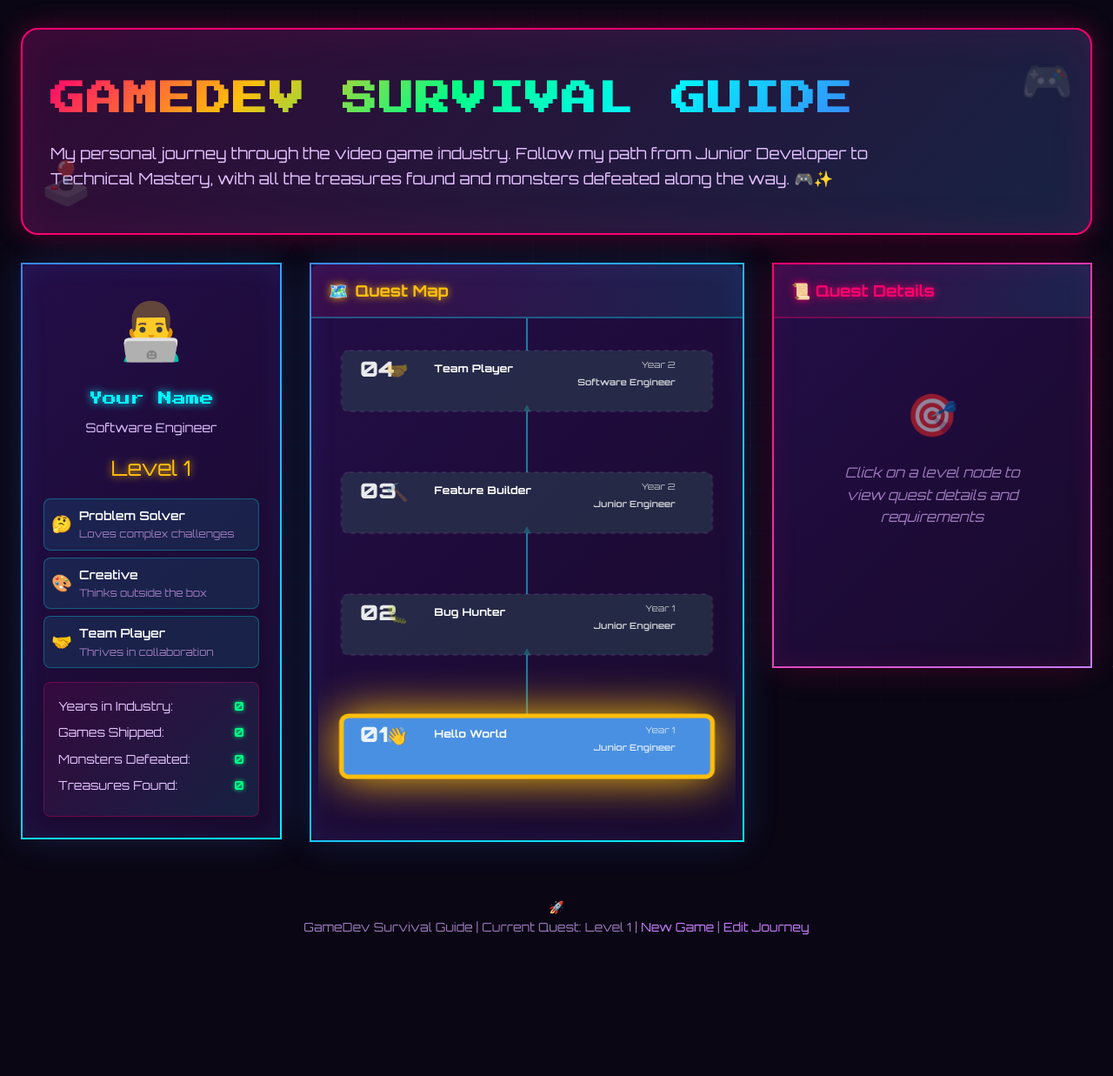
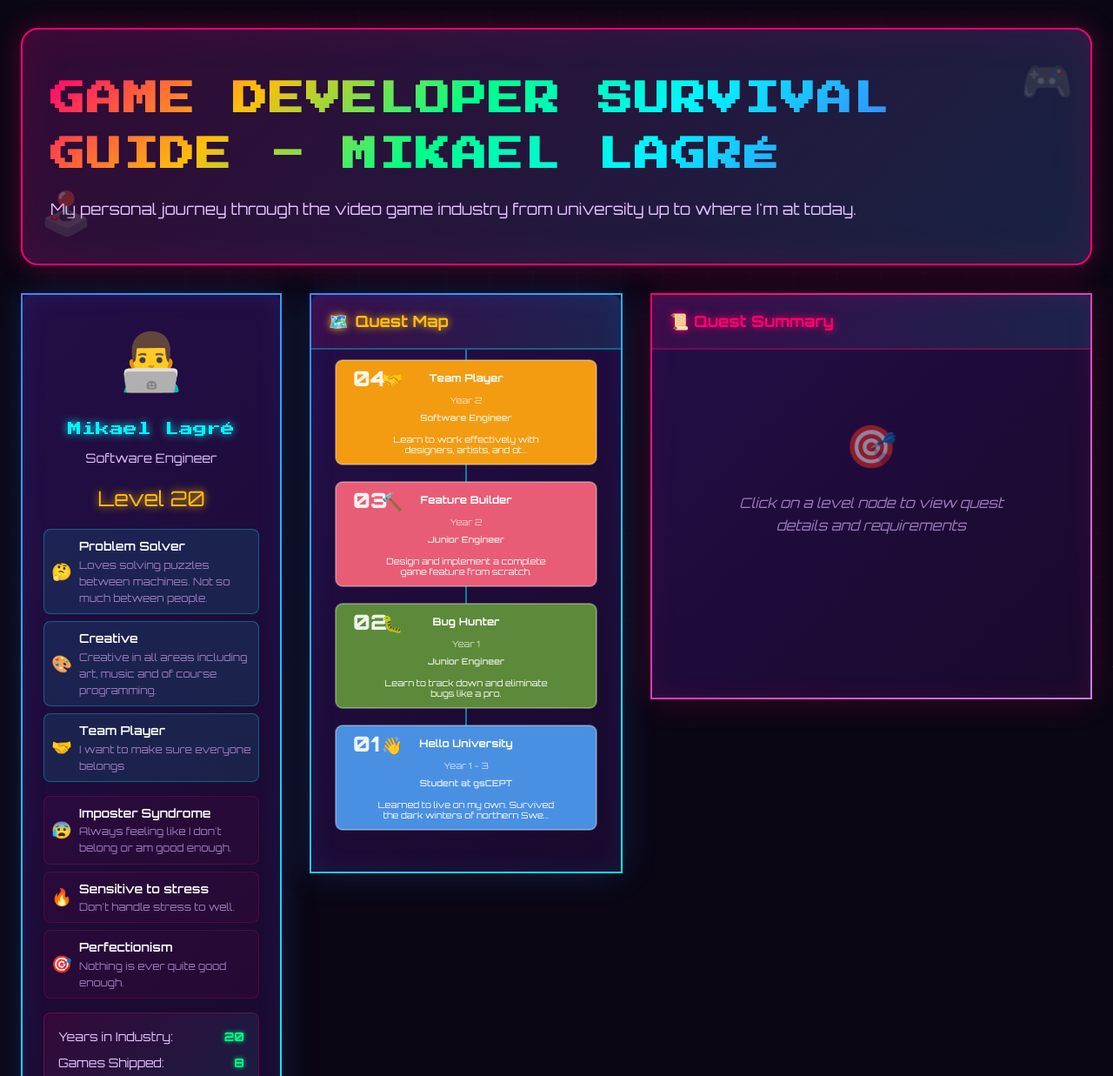
Before and after one commit to mikaellagre/gamedev-survival-guide, a plain HTML site: page index.html in a window 1280 px wide. Shown: the top 1237 px of the page at 87% size. Before the commit the page ends 1173 px from the top, so only its background shows below. Drawn offline with Linux system fonts and the light colour scheme.

Commit message:
Latest working

```diff
--- a/index.html
+++ b/index.html
@@ -274,6 +274,42 @@
         font-size: 1.2rem;
       }
 
+      /* Curses Section */
+      .curses-section {
+        margin-top: 1rem;
+      }
+
+      .curses-title {
+        color: var(--neon-pink);
+        font-size: 0.875rem;
+        font-weight: 700;
+        text-transform: uppercase;
+        letter-spacing: 1px;
+        margin-bottom: 0.5rem;
+        text-shadow: 0 0 5px var(--neon-pink);
+      }
+
+      .curses-list {
+        list-style: none;
+        padding: 0;
+      }
+
+      .curse-item {
+        background: rgba(255, 0, 110, 0.05);
+        border: 1px solid rgba(255, 0, 110, 0.2);
+        border-radius: var(--radius-sm);
+        padding: 0.5rem;
+        margin-bottom: 0.5rem;
+        font-size: 0.875rem;
+        display: flex;
+        align-items: center;
+        gap: 0.5rem;
+      }
+
+      .curse-icon {
+        font-size: 1.2rem;
+      }
+
       /* Stats Section */
       .stats-panel {
         background: linear-gradient(135deg, rgba(255, 0, 110, 0.1), rgba(0, 245, 255, 0.1));
@@ -327,7 +363,7 @@
           0 0 40px rgba(58, 134, 255, 0.2);
         overflow: hidden;
         position: relative;
-        width: 500px;
+        width: 360px;
         flex-shrink: 0;
       }
 
@@ -813,21 +849,27 @@
   <body>
     <div class="container">
       <header class="hero">
-        <h1>GameDev Survival Guide</h1>
-        <p>My personal journey through the video game industry. Follow my path from Junior Developer to Technical Mastery, with all the treasures found and monsters defeated along the way. 🎮✨</p>
+        <h1>Game Developer Survival Guide - Mikael Lagré</h1>
+        <p>My personal journey through the video game industry from university up to where I'm at today.</p>
       </header>
 
       <!-- Character Section -->
       <div class="character-section">
         <aside class="character-card">
           <div class="character-avatar" id="characterAvatar">👨‍💻</div>
-          <div class="character-name" id="characterName">Your Name</div>
+          <div class="character-name" id="characterName">My name goes here</div>
           <div class="character-class" id="characterClass">Software Engineer</div>
           <div class="character-level" id="characterLevel">Level 1</div>
 
           <ul class="traits-list" id="traitsList">
             <!-- Traits will be populated here -->
           </ul>
+
+          <div class="curses-section">
+            <ul class="curses-list" id="cursesList">
+              <!-- Curses will be populated here -->
+            </ul>
+          </div>
 
           <div class="stats-panel">
             <div class="stat-item">
@@ -860,7 +902,7 @@
               </div>
             </div>
             <div class="quest-map">
-              <svg id="questBoard" viewBox="0 0 450 2800" preserveAspectRatio="none" style="height: 2800px;">
+              <svg id="questBoard" viewBox="0 0 340 2800" preserveAspectRatio="none" style="height: 2800px;">
                 <!-- SVG content will be generated by JavaScript -->
               </svg>
             </div>
@@ -870,7 +912,7 @@
           <aside class="quest-details-panel">
             <div class="details-toolbar">
               <div class="details-title">
-                <span>📜 Quest Details</span>
+                <span>📜 Quest Summary</span>
               </div>
             </div>
             <div class="quest-content" id="questContent">
@@ -886,7 +928,7 @@
       </div>
 
       <footer>
-        <p>GameDev Survival Guide | Current Quest: <span class="blink" id="currentQuest">Level 1</span> | <a href="#" onclick="resetGame(); return false;">New Game</a> | <a href="#" onclick="editMode(); return false;">Edit Journey</a></p>
+        <p>GameDev Survival Guide | <a href="#" onclick="resetGame(); return false;">Reset Data</a></p>
       </footer>
     </div>
 
@@ -910,18 +952,23 @@
       // Edit this section to customize your journey
 
       const myCharacter = {
-        name: "Your Name", // Change this to your name
+        name: "Mikael Lagré", // Change this to your name
         class: "Software Engineer",
         avatar: "👨‍💻", // Change emoji or use an image URL
-        currentLevel: 1, // Your current level (1-20)
+        currentLevel: 20, // Your current level (1-20)
         traits: [
-          { icon: "🤔", name: "Problem Solver", description: "Loves complex challenges" },
-          { icon: "🎨", name: "Creative", description: "Thinks outside the box" },
-          { icon: "🤝", name: "Team Player", description: "Thrives in collaboration" }
+          { icon: "🤔", name: "Problem Solver", description: "Loves solving puzzles between machines. Not so much between people." },
+          { icon: "🎨", name: "Creative", description: "Creative in all areas including art, music and of course programming." },
+          { icon: "🤝", name: "Team Player", description: "I want to make sure everyone belongs" }
+        ],
+        curses: [
+          { icon: "😰", name: "Imposter Syndrome", description: "Always feeling like I don't belong or am good enough." },
+          { icon: "🔥", name: "Sensitive to stress", description: "Don't handle stress to well." },
+          { icon: "🎯", name: "Perfectionism", description: "Nothing is ever quite good enough." }
         ],
         stats: {
-          yearsInIndustry: 0,
-          gamesShipped: 0,
+          yearsInIndustry: 20,
+          gamesShipped: 8,
           monstersDefeated: 0,
           treasuresFound: 0
         }
@@ -932,19 +979,17 @@
         levels: [
           {
             id: 1,
-            name: "Hello World",
-            year: "Year 1",
-            role: "Junior Engineer",
+            name: "Hello University",
+            year: "Year 1 - 3",
+            role: "Student at gsCEPT",
             emoji: "👋",
             color: "#4a90e2",
-            position: { x: 225, y: 2700 },
-            completed: false,
-            available: true,
+            position: { x: 170, y: 2700 },
             myPath: true,
 
             quest: {
-              title: "Breaking into GameDev",
-              description: "Your first steps into the game development world. Time to learn the basics and prove yourself.",
+              title: "You can study game development!?",
+              description: "Learned to live on my own. Survived the dark winters of northern Sweden where I learned how to work with others in group projects.",
               objectives: [
                 "Set up development environment",
                 "Submit your first pull request",
@@ -986,9 +1031,7 @@
             role: "Junior Engineer",
             emoji: "🐛",
             color: "#5c8a3a",
-            position: { x: 225, y: 2560 },
-            completed: false,
-            available: false,
+            position: { x: 170, y: 2560 },
             myPath: true,
 
             quest: {
@@ -1015,9 +1058,7 @@
             role: "Junior Engineer",
             emoji: "🔨",
             color: "#e85d75",
-            position: { x: 225, y: 2420 },
-            completed: false,
-            available: false,
+            position: { x: 170, y: 2420 },
             myPath: true,
 
             quest: {
@@ -1052,9 +1093,7 @@
             role: "Software Engineer",
             emoji: "🤝",
             color: "#f39c12",
-            position: { x: 225, y: 2280 },
-            completed: false,
-            available: false,
+            position: { x: 170, y: 2280 },
             myPath: true,
 
             quest: {
@@ -1076,9 +1115,7 @@
             role: "Software Engineer",
             emoji: "⚡",
             color: "#9b59b6",
-            position: { x: 225, y: 2140 },
-            completed: false,
-            available: false,
+            position: { x: 170, y: 2140 },
             myPath: true,
 
             quest: {
@@ -1100,9 +1137,7 @@
             role: "Software Engineer",
             emoji: "🏗️",
             color: "#34495e",
-            position: { x: 225, y: 2000 },
-            completed: false,
-            available: false,
+            position: { x: 170, y: 2000 },
             myPath: true,
 
             quest: {
@@ -1124,9 +1159,7 @@
             role: "Senior Engineer",
             emoji: "🔥",
             color: "#e74c3c",
-            position: { x: 225, y: 1860 },
-            completed: false,
-            available: false,
+            position: { x: 170, y: 1860 },
             myPath: true,
 
             quest: {
@@ -1157,9 +1190,7 @@
             role: "Senior Engineer",
             emoji: "🧙",
             color: "#3498db",
-            position: { x: 225, y: 1720 },
-            completed: false,
-            available: false,
+            position: { x: 170, y: 1720 },
             myPath: true,
 
             quest: {
@@ -1181,9 +1212,7 @@
             role: "Senior Engineer",
             emoji: "🔧",
             color: "#16a085",
-            position: { x: 225, y: 1580 },
-            completed: false,
-            available: false,
+            position: { x: 170, y: 1580 },
             myPath: true,
 
             quest: {
@@ -1205,9 +1234,7 @@
             role: "Senior Engineer",
             emoji: "🚀",
             color: "#27ae60",
-            position: { x: 225, y: 1440 },
-            completed: false,
-            available: false,
+            position: { x: 170, y: 1440 },
             myPath: true,
 
             quest: {
@@ -1237,9 +1264,7 @@
             role: "Senior Engineer",
             emoji: "🎯",
             color: "#8e44ad",
-            position: { x: 225, y: 1300 },
-            completed: false,
-            available: false,
+            position: { x: 170, y: 1300 },
             myPath: true,
 
             quest: {
@@ -1261,9 +1286,7 @@
             role: "Principal Engineer",
             emoji: "👑",
             color: "#d35400",
-            position: { x: 225, y: 1160 },
-            completed: false,
-            available: false,
+            position: { x: 170, y: 1160 },
             myPath: true,
 
             quest: {
@@ -1285,9 +1308,7 @@
             role: "Principal Engineer",
             emoji: "🏛️",
             color: "#2c3e50",
-            position: { x: 225, y: 1020 },
-            completed: false,
-            available: false,
+            position: { x: 170, y: 1020 },
             myPath: true,
 
             quest: {
@@ -1309,9 +1330,7 @@
             role: "Principal Engineer",
             emoji: "💡",
             color: "#f1c40f",
-            position: { x: 225, y: 880 },
-            completed: false,
-            available: false,
+            position: { x: 170, y: 880 },
             myPath: true,
 
             quest: {
@@ -1333,9 +1352,7 @@
             role: "Principal Engineer",
             emoji: "🌐",
             color: "#1abc9c",
-            position: { x: 225, y: 740 },
-            completed: false,
-            available: false,
+            position: { x: 170, y: 740 },
             myPath: true,
 
             quest: {
@@ -1357,9 +1374,7 @@
             role: "Distinguished Engineer",
             emoji: "🏆",
             color: "#e67e22",
-            position: { x: 225, y: 600 },
-            completed: false,
-            available: false,
+            position: { x: 170, y: 600 },
             myPath: true,
 
             quest: {
@@ -1381,9 +1396,7 @@
             role: "Distinguished Engineer",
             emoji: "🎬",
             color: "#c0392b",
-            position: { x: 225, y: 460 },
-            completed: false,
-            available: false,
+            position: { x: 170, y: 460 },
             myPath: true,
 
             quest: {
@@ -1405,9 +1418,7 @@
             role: "Distinguished Engineer",
             emoji: "✨",
             color: "#8b4513",
-            position: { x: 225, y: 320 },
-            completed: false,
-            available: false,
+            position: { x: 170, y: 320 },
             myPath: true,
 
             quest: {
@@ -1429,9 +1440,7 @@
             role: "Distinguished Engineer",
             emoji: "🎆",
             color: "#663399",
-            position: { x: 225, y: 180 },
-            completed: false,
-            available: false,
+            position: { x: 170, y: 180 },
             myPath: true,
 
             quest: {
@@ -1453,9 +1462,7 @@
             role: "Technical Fellow",
             emoji: "💎",
             color: "#ffd700",
-            position: { x: 225, y: 40 },
-            completed: false,
-            available: false,
+            position: { x: 170, y: 40 },
             myPath: true,
 
             quest: {
@@ -1507,18 +1514,22 @@
       // ==========================================
 
       let gameState = {
-        currentLevel: myCharacter.currentLevel,
-        selectedLevel: null,
-        showAllPaths: false,
-        editMode: false
+        selectedLevel: null
       };
 
       // Initialize the game
       function init() {
-        loadGameState();
+        // No longer loading saved state - using constant data
+        updateCharacterStats();
         renderCharacter();
         renderQuestMap();
         setupEventListeners();
+      }
+
+      // Update character stats based on initial values
+      function updateCharacterStats() {
+        // Stats are now manually set in the myCharacter object
+        // This function is kept for compatibility but doesn't calculate anything
       }
 
       // Render character card
@@ -1540,6 +1551,18 @@
           </li>
         `).join('');
 
+        // Render curses
+        const cursesList = document.getElementById('cursesList');
+        cursesList.innerHTML = myCharacter.curses.map(curse => `
+          <li class="curse-item">
+            <span class="curse-icon">${curse.icon}</span>
+            <div>
+              <div style="font-weight: 600;">${curse.name}</div>
+              <div style="font-size: 0.75rem; color: var(--text-muted);">${curse.description}</div>
+            </div>
+          </li>
+        `).join('');
+
         // Update stats
         document.getElementById('yearsInIndustry').textContent = myCharacter.stats.yearsInIndustry;
         document.getElementById('gamesShipped').textContent = myCharacter.stats.gamesShipped;
@@ -1581,64 +1604,101 @@
 
         // Rectangle
         const rect = document.createElementNS('http://www.w3.org/2000/svg', 'rect');
-        rect.setAttribute('x', level.position.x - 200);
-        rect.setAttribute('y', level.position.y - 35);
-        rect.setAttribute('width', '400');
-        rect.setAttribute('height', '70');
+        rect.setAttribute('x', level.position.x - 150);
+        rect.setAttribute('y', level.position.y - 60);
+        rect.setAttribute('width', '300');
+        rect.setAttribute('height', '120');
         rect.setAttribute('class', `level-rect ${getLevelClass(level)}`);
-        rect.setAttribute('fill', level.locked || !level.available ? '#2c3e50' : (level.color || '#2c3e50'));
+        rect.setAttribute('fill', level.color || '#2c3e50');
         rect.setAttribute('stroke', 'rgba(255, 255, 255, 0.3)');
         g.appendChild(rect);
 
         // Level number
         const number = document.createElementNS('http://www.w3.org/2000/svg', 'text');
-        number.setAttribute('x', level.position.x - 180);
-        number.setAttribute('y', level.position.y - 5);
+        number.setAttribute('x', level.position.x - 130);
+        number.setAttribute('y', level.position.y - 30);
         number.setAttribute('class', 'level-text level-number');
         number.setAttribute('text-anchor', 'start');
-        number.setAttribute('fill', !level.available ? 'rgba(255,255,255,0.4)' : 'rgba(255,255,255,0.9)');
+        number.setAttribute('fill', 'rgba(255,255,255,0.9)');
         number.textContent = level.id < 10 ? `0${level.id}` : level.id;
         g.appendChild(number);
 
         // Emoji
         const emoji = document.createElementNS('http://www.w3.org/2000/svg', 'text');
-        emoji.setAttribute('x', level.position.x - 140);
-        emoji.setAttribute('y', level.position.y - 5);
+        emoji.setAttribute('x', level.position.x - 85);
+        emoji.setAttribute('y', level.position.y - 30);
         emoji.setAttribute('class', 'level-emoji');
         emoji.setAttribute('text-anchor', 'middle');
-        emoji.setAttribute('opacity', !level.available ? '0.4' : '1');
+        emoji.setAttribute('opacity', '1');
         emoji.textContent = level.emoji || '🎯';
         g.appendChild(emoji);
 
         // Level name
         const name = document.createElementNS('http://www.w3.org/2000/svg', 'text');
-        name.setAttribute('x', level.position.x - 100);
-        name.setAttribute('y', level.position.y - 10);
+        name.setAttribute('x', level.position.x);
+        name.setAttribute('y', level.position.y - 35);
         name.setAttribute('class', 'level-text level-name');
-        name.setAttribute('text-anchor', 'start');
-        name.setAttribute('fill', !level.available ? 'rgba(255,255,255,0.4)' : 'var(--text-primary)');
+        name.setAttribute('text-anchor', 'middle');
+        name.setAttribute('fill', 'var(--text-primary)');
         name.textContent = level.name;
         g.appendChild(name);
 
         // Year
         const year = document.createElementNS('http://www.w3.org/2000/svg', 'text');
-        year.setAttribute('x', level.position.x + 160);
-        year.setAttribute('y', level.position.y - 15);
+        year.setAttribute('x', level.position.x);
+        year.setAttribute('y', level.position.y - 10);
         year.setAttribute('class', 'level-text level-year');
-        year.setAttribute('text-anchor', 'end');
-        year.setAttribute('fill', !level.available ? 'rgba(255,255,255,0.3)' : 'rgba(255,255,255,0.7)');
+        year.setAttribute('text-anchor', 'middle');
+        year.setAttribute('fill', 'rgba(255,255,255,0.7)');
         year.textContent = level.year;
         g.appendChild(year);
 
         // Role
         const role = document.createElementNS('http://www.w3.org/2000/svg', 'text');
-        role.setAttribute('x', level.position.x + 160);
-        role.setAttribute('y', level.position.y + 5);
+        role.setAttribute('x', level.position.x);
+        role.setAttribute('y', level.position.y + 10);
         role.setAttribute('class', 'level-text level-role');
-        role.setAttribute('text-anchor', 'end');
-        role.setAttribute('fill', !level.available ? 'rgba(255,255,255,0.3)' : 'rgba(255,255,255,0.8)');
+        role.setAttribute('text-anchor', 'middle');
+        role.setAttribute('fill', 'rgba(255,255,255,0.8)');
         role.textContent = level.role || '';
         g.appendChild(role);
+
+        // Quest description (summary)
+        if (level.quest && level.quest.description) {
+          const descText = level.quest.description;
+          const maxLength = 35; // Limit characters per line for wider box
+          const words = descText.split(' ');
+          let lines = [];
+          let currentLine = '';
+
+          for (const word of words) {
+            if ((currentLine + ' ' + word).length <= maxLength) {
+              currentLine = currentLine ? currentLine + ' ' + word : word;
+            } else {
+              if (currentLine) lines.push(currentLine);
+              currentLine = word;
+            }
+          }
+          if (currentLine) lines.push(currentLine);
+
+          // Limit to 2 lines
+          lines = lines.slice(0, 2);
+          if (lines.length === 2 && descText.length > maxLength * 2) {
+            lines[1] = lines[1].substring(0, lines[1].length - 3) + '...';
+          }
+
+          lines.forEach((line, index) => {
+            const desc = document.createElementNS('http://www.w3.org/2000/svg', 'text');
+            desc.setAttribute('x', level.position.x);
+            desc.setAttribute('y', level.position.y + 35 + (index * 12));
+            desc.setAttribute('class', 'level-text');
+            desc.setAttribute('text-anchor', 'middle');
+            desc.setAttribute('fill', 'rgba(255,255,255,0.6)');
+            desc.setAttribute('font-size', '10px');
+            desc.textContent = line;
+            g.appendChild(desc);
+          });
+        }
 
         svg.appendChild(g);
       }
@@ -1649,8 +1709,8 @@
 
         // Arrow line
         const path = document.createElementNS('http://www.w3.org/2000/svg', 'path');
-        const startY = from.y - 35;
-        const endY = to.y + 35;
+        const startY = from.y - 60;
+        const endY = to.y + 60;
         path.setAttribute('d', `M ${from.x} ${startY} L ${to.x} ${endY}`);
         path.setAttribute('class', 'arrow-path');
         g.appendChild(path);
@@ -1668,10 +1728,8 @@
 
       // Get CSS class for level based on state
       function getLevelClass(level) {
-        if (level.id === gameState.currentLevel) return 'current';
-        if (level.completed) return 'completed';
-        if (level.available) return 'available';
-        return 'locked';
+        // All levels are now just informational nodes
+        return 'available';
       }
 
       // Select a level
@@ -1696,7 +1754,7 @@
 
           ${level.quest.objectives && level.quest.objectives.length > 0 ? `
             <div class="quest-objectives">
-              <div class="objectives-title">📋 Objectives</div>
+              <div class="objectives-title">📋 Objectives Completed</div>
               ${level.quest.objectives.map(obj => `
                 <div class="objective-item">${obj}</div>
               `).join('')}
@@ -1705,7 +1763,7 @@
 
           ${level.quest.skillsRequired && level.quest.skillsRequired.length > 0 ? `
             <div class="quest-skills">
-              <div class="skills-title">🎯 Skills Required</div>
+              <div class="skills-title">🎯 Skills Acquired</div>
               ${level.quest.skillsRequired.map(skill => `
                 <span class="skill-tag">${skill}</span>
               `).join('')}
@@ -1749,11 +1807,6 @@
             </div>
           ` : ''}
 
-          <button class="quest-action-btn"
-                  onclick="completeLevel(${level.id})"
-                  ${level.completed || !level.available ? 'disabled' : ''}>
-            ${level.completed ? 'Completed ✓' : level.available ? 'Level Up ⬆️' : 'Locked 🔒'}
-          </button>
         `;
       }
 
@@ -1778,38 +1831,6 @@
         }
       }
 
-      // Complete a level
-      function completeLevel(levelId) {
-        const level = myJourney.levels.find(l => l.id === levelId);
-        if (!level || !level.available || level.completed) return;
-
-        level.completed = true;
-
-        // Unlock next level
-        const nextIndex = myJourney.levels.findIndex(l => l.id === levelId) + 1;
-        if (nextIndex < myJourney.levels.length) {
-          myJourney.levels[nextIndex].available = true;
-          gameState.currentLevel = myJourney.levels[nextIndex].id;
-        }
-
-        // Update stats
-        if (level.treasures) {
-          myCharacter.stats.treasuresFound += level.treasures.length;
-        }
-        if (level.monsters) {
-          myCharacter.stats.monstersDefeated += level.monsters.length;
-        }
-
-        saveGameState();
-        renderCharacter();
-        renderQuestMap();
-        displayQuestDetails(level);
-
-        // Show completion message
-        if (level.treasures && level.treasures.length > 0) {
-          setTimeout(() => showTreasures(levelId), 500);
-        }
-      }
 
       // Show treasures modal
       function showTreasures(levelId) {
@@ -1907,58 +1928,15 @@
 
       // Removed reset view and toggle paths functions - buttons no longer exist
 
-      // Save game state
-      function saveGameState() {
-        localStorage.setItem('gamedevQuestState', JSON.stringify({
-          character: myCharacter,
-          journey: myJourney,
-          gameState: gameState
-        }));
-      }
-
-      // Load game state
-      function loadGameState() {
-        const saved = localStorage.getItem('gamedevQuestState');
-        if (saved) {
-          try {
-            const data = JSON.parse(saved);
-            // Merge saved data with current data
-            if (data.character) {
-              Object.assign(myCharacter, data.character);
-            }
-            if (data.journey) {
-              // Carefully merge journey data to preserve new content
-              data.journey.levels.forEach((savedLevel, index) => {
-                if (myJourney.levels[index]) {
-                  myJourney.levels[index].completed = savedLevel.completed;
-                  myJourney.levels[index].available = savedLevel.available;
-                }
-              });
-            }
-            if (data.gameState) {
-              Object.assign(gameState, data.gameState);
-            }
-          } catch (e) {
-            console.error('Failed to load saved game:', e);
-          }
-        }
-      }
 
       // Reset game
       function resetGame() {
-        if (confirm('⚠️ Start a new game? This will reset all progress!')) {
+        if (confirm('⚠️ Reset to default data?')) {
           localStorage.removeItem('gamedevQuestState');
           location.reload();
         }
       }
 
-      // Edit mode toggle
-      function editMode() {
-        gameState.editMode = !gameState.editMode;
-        alert(gameState.editMode ?
-          'Edit mode enabled! Modify the myCharacter and myJourney objects in the code to customize your journey.' :
-          'Edit mode disabled.');
-      }
 
       // Setup event listeners
       function setupEventListeners() {
```
